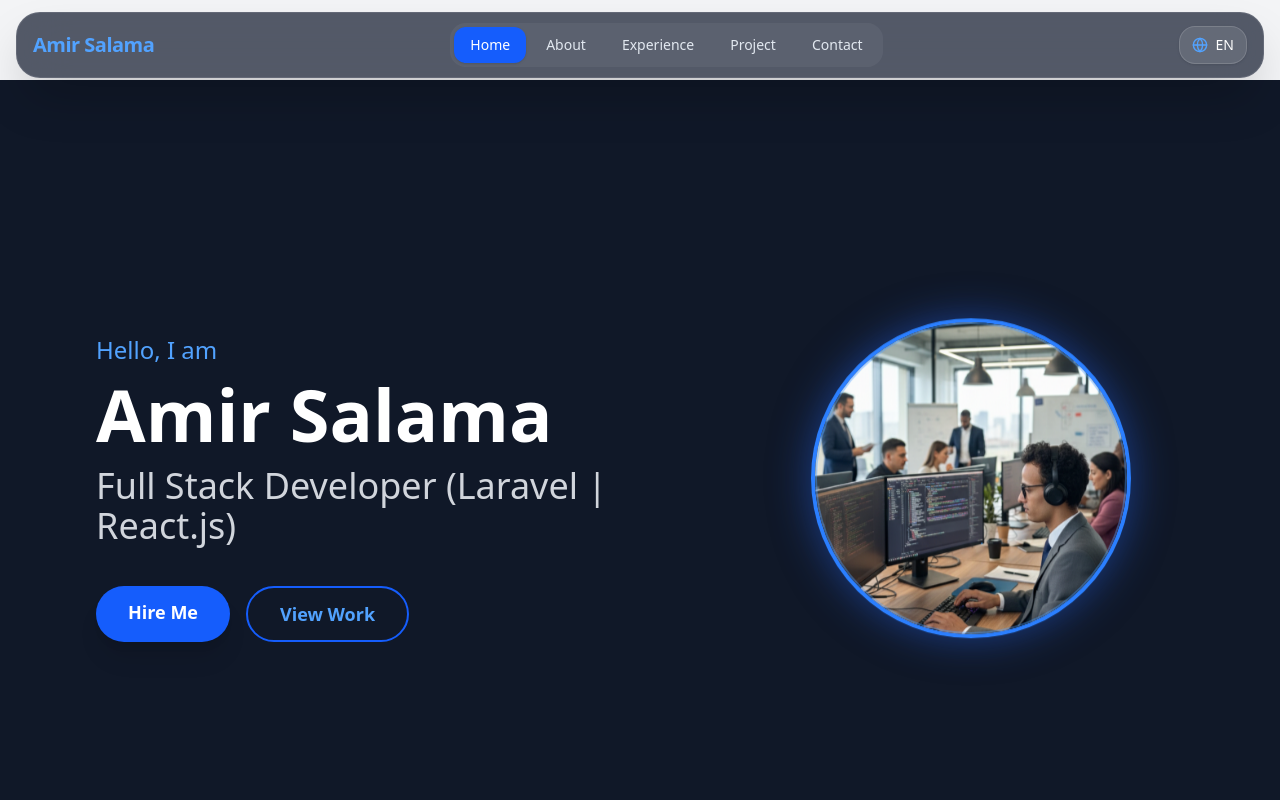
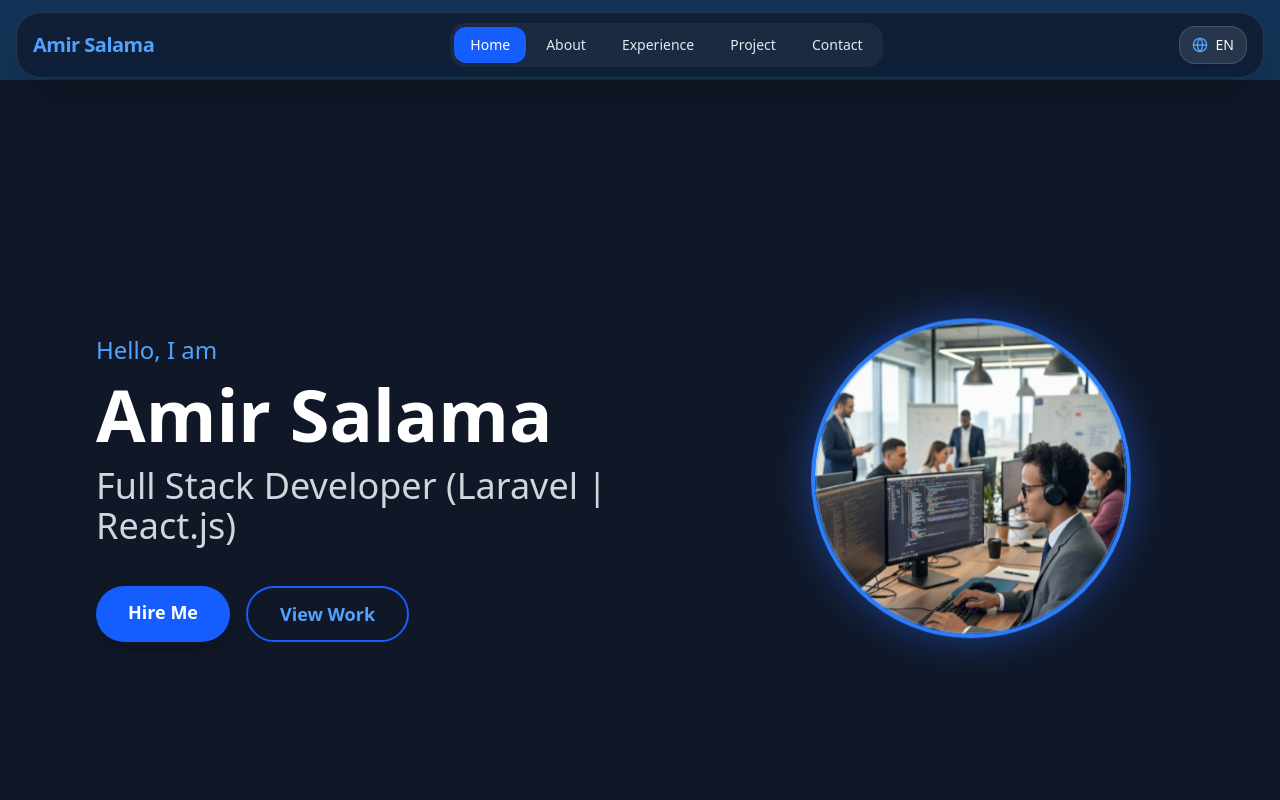
Before and after one commit to amirsalama2002/my-portfolio-app, a React (Vite) app: page / in a window 1280 px wide. Shown: the top 800 px of the page. Built offline with nearby package versions, Linux system fonts and the light colour scheme.

Commit message:
kkkkkkkkkkkkkk

```diff
--- a/src/App.css
+++ b/src/App.css
@@ -1,3 +1,3 @@
-.hassan{
+#hassan{
     background-color: #123456;
 }
```
